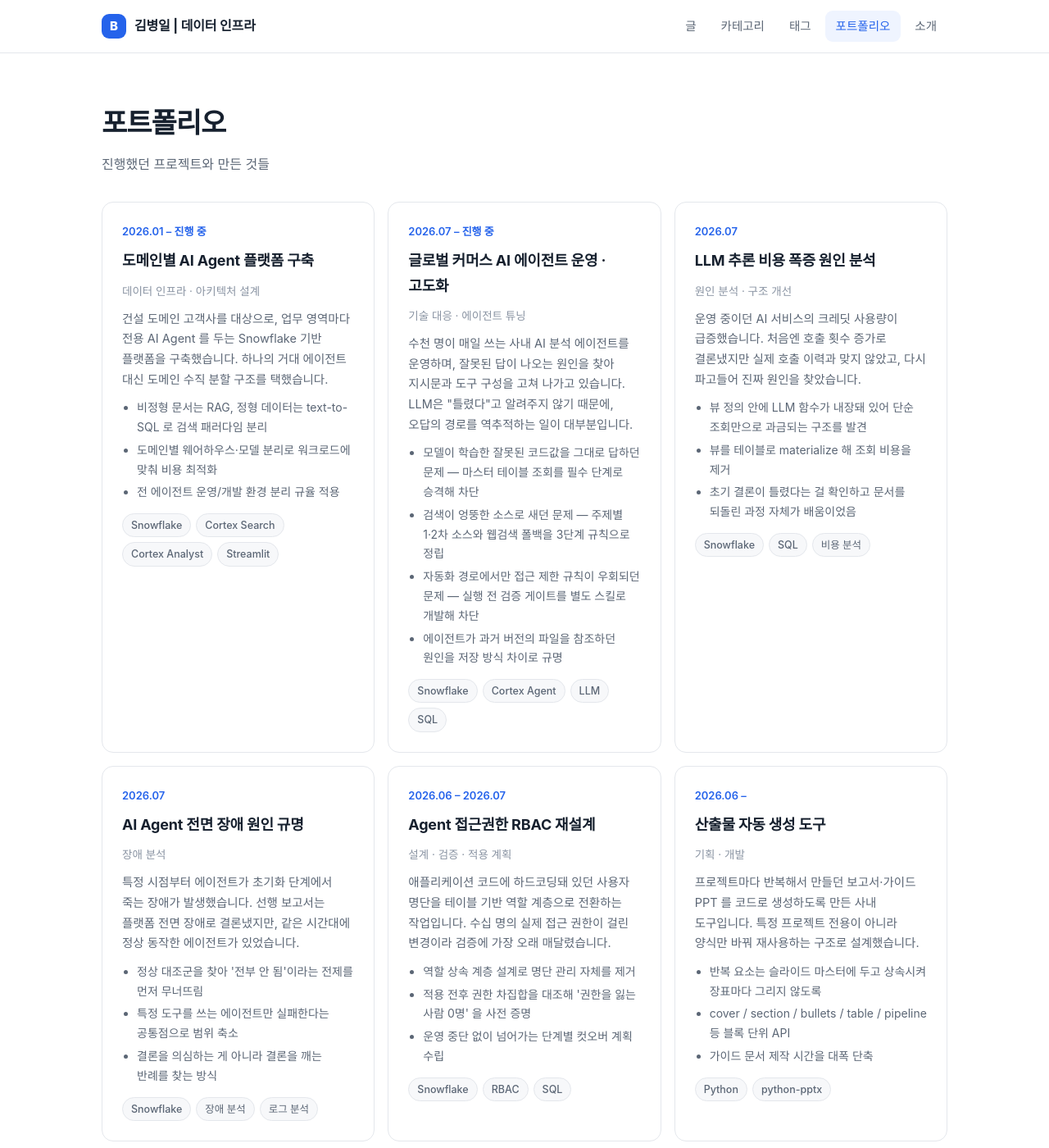
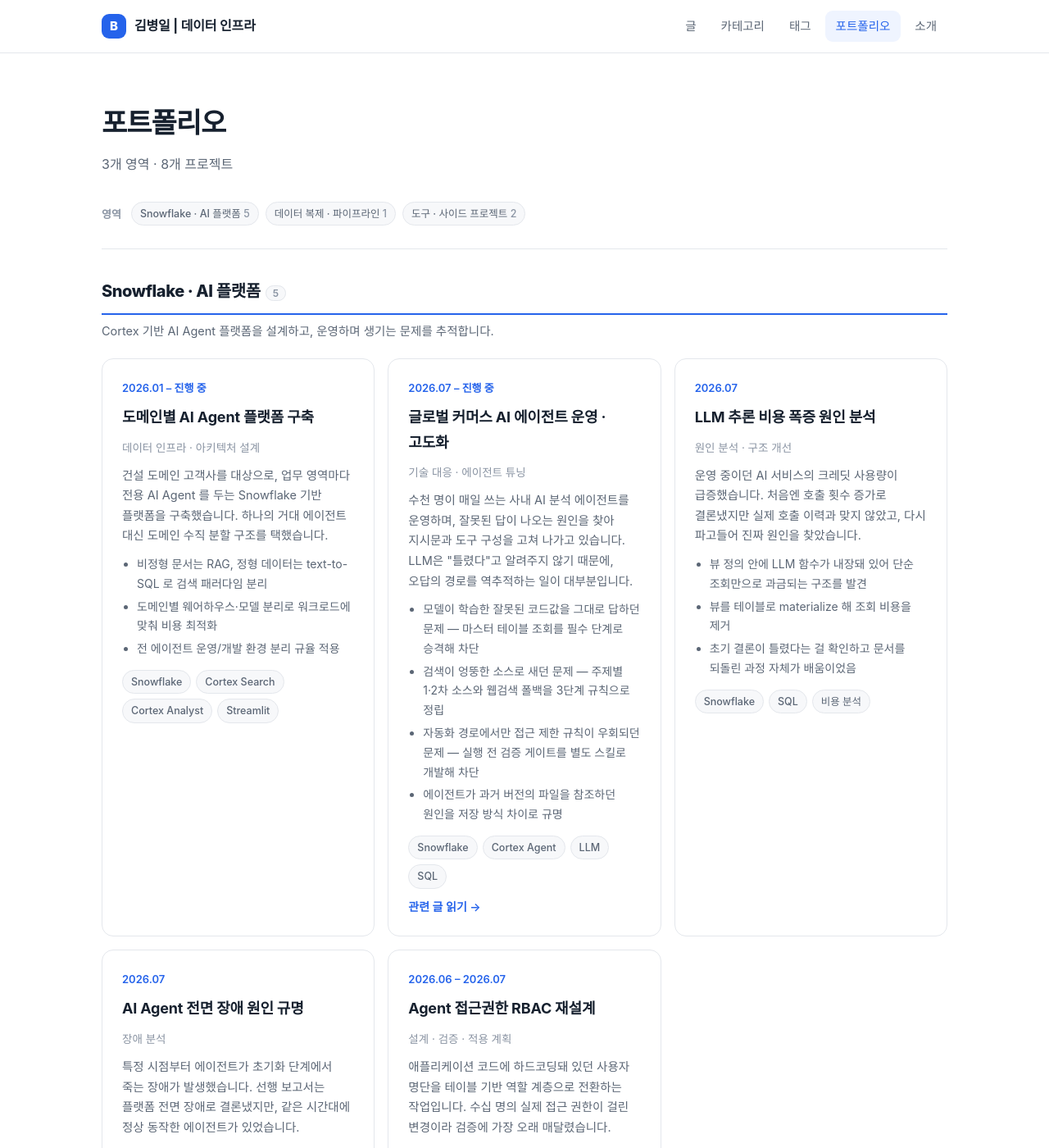
Before and after one commit to bone0825/bone0825.github.io, a Jekyll site: the page built from portfolio.html, in a window 1280 px wide and 1400 px high. Shown: the whole window at 82% size. Built offline with Jekyll 4.4.1, drawn with Linux system fonts in a browser that asks for light colours; some web fonts are replaced; some of the changed text lies outside the part shown.

```diff
--- a/_data/projects.yml
+++ b/_data/projects.yml
@@ -1,113 +1,133 @@
-# 포트폴리오 항목. /portfolio/ 와 홈에 자동 반영됩니다.
+# 포트폴리오 — 영역(group)별로 묶어서 표시합니다.
 #
 # ⚠️ 이 저장소는 PUBLIC 입니다.
 #    고객사명 · DB/스키마/객체명 · 계정 식별자 · 실명 · 정확한 데이터 규모는
 #    절대 여기에 쓰지 마세요. 문제 유형과 접근 방식까지만.
+#
+# 구조:  group(영역) → items(프로젝트 목록)
+#   - 위에 쓴 group 이 위에 표시됩니다 (순서 = 우선순위)
+#   - items 에 featured: true 를 달면 홈 화면 "주요 프로젝트" 에 노출됩니다
 
-- name: "도메인별 AI Agent 플랫폼 구축"
-  period: "2026.01 – 진행 중"
-  role: "데이터 인프라 · 아키텍처 설계"
-  description: >-
-    건설 도메인 고객사를 대상으로, 업무 영역마다 전용 AI Agent 를 두는
-    Snowflake 기반 플랫폼을 구축했습니다. 하나의 거대 에이전트 대신
-    도메인 수직 분할 구조를 택했습니다.
-  highlights:
-    - "비정형 문서는 RAG, 정형 데이터는 text-to-SQL 로 검색 패러다임 분리"
-    - "도메인별 웨어하우스·모델 분리로 워크로드에 맞춰 비용 최적화"
-    - "전 에이전트 운영/개발 환경 분리 규율 적용"
-  stack: ["Snowflake", "Cortex Search", "Cortex Analyst", "Streamlit"]
-  link: ""
+- group: "Snowflake · AI 플랫폼"
+  blurb: "Cortex 기반 AI Agent 플랫폼을 설계하고, 운영하며 생기는 문제를 추적합니다."
+  items:
 
-- name: "글로벌 커머스 AI 에이전트 운영 · 고도화"
-  period: "2026.07 – 진행 중"
-  role: "기술 대응 · 에이전트 튜닝"
-  description: >-
-    수천 명이 매일 쓰는 사내 AI 분석 에이전트를 운영하며,
-    잘못된 답이 나오는 원인을 찾아 지시문과 도구 구성을 고쳐 나가고 있습니다.
-    LLM은 "틀렸다"고 알려주지 않기 때문에, 오답의 경로를 역추적하는 일이 대부분입니다.
-  highlights:
-    - "모델이 학습한 잘못된 코드값을 그대로 답하던 문제 — 마스터 테이블 조회를 필수 단계로 승격해 차단"
-    - "검색이 엉뚱한 소스로 새던 문제 — 주제별 1·2차 소스와 웹검색 폴백을 3단계 규칙으로 정립"
-    - "자동화 경로에서만 접근 제한 규칙이 우회되던 문제 — 실행 전 검증 게이트를 별도 스킬로 개발해 차단"
-    - "에이전트가 과거 버전의 파일을 참조하던 원인을 저장 방식 차이로 규명"
-  stack: ["Snowflake", "Cortex Agent", "LLM", "SQL"]
-  link: ""
+    - name: "도메인별 AI Agent 플랫폼 구축"
+      period: "2026.01 – 진행 중"
+      role: "데이터 인프라 · 아키텍처 설계"
+      featured: true
+      description: >-
+        건설 도메인 고객사를 대상으로, 업무 영역마다 전용 AI Agent 를 두는
+        Snowflake 기반 플랫폼을 구축했습니다. 하나의 거대 에이전트 대신
+        도메인 수직 분할 구조를 택했습니다.
+      highlights:
+        - "비정형 문서는 RAG, 정형 데이터는 text-to-SQL 로 검색 패러다임 분리"
+        - "도메인별 웨어하우스·모델 분리로 워크로드에 맞춰 비용 최적화"
+        - "전 에이전트 운영/개발 환경 분리 규율 적용"
+      stack: ["Snowflake", "Cortex Search", "Cortex Analyst", "Streamlit"]
+      link: ""
 
-- name: "LLM 추론 비용 폭증 원인 분석"
-  period: "2026.07"
-  role: "원인 분석 · 구조 개선"
-  description: >-
-    운영 중이던 AI 서비스의 크레딧 사용량이 급증했습니다.
-    처음엔 호출 횟수 증가로 결론냈지만 실제 호출 이력과 맞지 않았고,
-    다시 파고들어 진짜 원인을 찾았습니다.
-  highlights:
-    - "뷰 정의 안에 LLM 함수가 내장돼 있어 단순 조회만으로 과금되는 구조를 발견"
-    - "뷰를 테이블로 materialize 해 조회 비용을 제거"
-    - "초기 결론이 틀렸다는 걸 확인하고 문서를 되돌린 과정 자체가 배움이었음"
-  stack: ["Snowflake", "SQL", "비용 분석"]
-  link: ""
+    - name: "글로벌 커머스 AI 에이전트 운영 · 고도화"
+      period: "2026.07 – 진행 중"
+      role: "기술 대응 · 에이전트 튜닝"
+      featured: true
+      description: >-
+        수천 명이 매일 쓰는 사내 AI 분석 에이전트를 운영하며,
+        잘못된 답이 나오는 원인을 찾아 지시문과 도구 구성을 고쳐 나가고 있습니다.
+        LLM은 "틀렸다"고 알려주지 않기 때문에, 오답의 경로를 역추적하는 일이 대부분입니다.
+      highlights:
+        - "모델이 학습한 잘못된 코드값을 그대로 답하던 문제 — 마스터 테이블 조회를 필수 단계로 승격해 차단"
+        - "검색이 엉뚱한 소스로 새던 문제 — 주제별 1·2차 소스와 웹검색 폴백을 3단계 규칙으로 정립"
+        - "자동화 경로에서만 접근 제한 규칙이 우회되던 문제 — 실행 전 검증 게이트를 별도 스킬로 개발해 차단"
+        - "에이전트가 과거 버전의 파일을 참조하던 원인을 저장 방식 차이로 규명"
+      stack: ["Snowflake", "Cortex Agent", "LLM", "SQL"]
+      link: "/posts/agent-rule-bypass-in-automation/"
 
-- name: "AI Agent 전면 장애 원인 규명"
-  period: "2026.07"
-  role: "장애 분석"
-  description: >-
-    특정 시점부터 에이전트가 초기화 단계에서 죽는 장애가 발생했습니다.
-    선행 보고서는 플랫폼 전면 장애로 결론냈지만,
-    같은 시간대에 정상 동작한 에이전트가 있었습니다.
-  highlights:
-    - "정상 대조군을 찾아 '전부 안 됨'이라는 전제를 먼저 무너뜨림"
-    - "특정 도구를 쓰는 에이전트만 실패한다는 공통점으로 범위 축소"
-    - "결론을 의심하는 게 아니라 결론을 깨는 반례를 찾는 방식"
-  stack: ["Snowflake", "장애 분석", "로그 분석"]
-  link: ""
+    - name: "LLM 추론 비용 폭증 원인 분석"
+      period: "2026.07"
+      role: "원인 분석 · 구조 개선"
+      featured: true
+      description: >-
+        운영 중이던 AI 서비스의 크레딧 사용량이 급증했습니다.
+        처음엔 호출 횟수 증가로 결론냈지만 실제 호출 이력과 맞지 않았고,
+        다시 파고들어 진짜 원인을 찾았습니다.
+      highlights:
+        - "뷰 정의 안에 LLM 함수가 내장돼 있어 단순 조회만으로 과금되는 구조를 발견"
+        - "뷰를 테이블로 materialize 해 조회 비용을 제거"
+        - "초기 결론이 틀렸다는 걸 확인하고 문서를 되돌린 과정 자체가 배움이었음"
+      stack: ["Snowflake", "SQL", "비용 분석"]
+      link: ""
 
-- name: "Agent 접근권한 RBAC 재설계"
-  period: "2026.06 – 2026.07"
-  role: "설계 · 검증 · 적용 계획"
-  description: >-
-    애플리케이션 코드에 하드코딩돼 있던 사용자 명단을
-    테이블 기반 역할 계층으로 전환하는 작업입니다.
-    수십 명의 실제 접근 권한이 걸린 변경이라 검증에 가장 오래 매달렸습니다.
-  highlights:
-    - "역할 상속 계층 설계로 명단 관리 자체를 제거"
-    - "적용 전후 권한 차집합을 대조해 '권한을 잃는 사람 0명' 을 사전 증명"
-    - "운영 중단 없이 넘어가는 단계별 컷오버 계획 수립"
-  stack: ["Snowflake", "RBAC", "SQL"]
-  link: ""
+    - name: "AI Agent 전면 장애 원인 규명"
+      period: "2026.07"
+      role: "장애 분석"
+      description: >-
+        특정 시점부터 에이전트가 초기화 단계에서 죽는 장애가 발생했습니다.
+        선행 보고서는 플랫폼 전면 장애로 결론냈지만,
+        같은 시간대에 정상 동작한 에이전트가 있었습니다.
+      highlights:
+        - "정상 대조군을 찾아 '전부 안 됨'이라는 전제를 먼저 무너뜨림"
+        - "특정 도구를 쓰는 에이전트만 실패한다는 공통점으로 범위 축소"
+        - "결론을 의심하는 게 아니라 결론을 깨는 반례를 찾는 방식"
+      stack: ["Snowflake", "장애 분석", "로그 분석"]
+      link: ""
 
-- name: "산출물 자동 생성 도구"
-  period: "2026.06 –"
-  role: "기획 · 개발"
-  description: >-
-    프로젝트마다 반복해서 만들던 보고서·가이드 PPT 를
-    코드로 생성하도록 만든 사내 도구입니다. 특정 프로젝트 전용이 아니라
-    양식만 바꿔 재사용하는 구조로 설계했습니다.
-  highlights:
-    - "반복 요소는 슬라이드 마스터에 두고 상속시켜 장표마다 그리지 않도록"
-    - "cover / section / bullets / table / pipeline 등 블록 단위 API"
-    - "가이드 문서 제작 시간을 대폭 단축"
-  stack: ["Python", "python-pptx"]
-  link: ""
+    - name: "Agent 접근권한 RBAC 재설계"
+      period: "2026.06 – 2026.07"
+      role: "설계 · 검증 · 적용 계획"
+      description: >-
+        애플리케이션 코드에 하드코딩돼 있던 사용자 명단을
+        테이블 기반 역할 계층으로 전환하는 작업입니다.
+        수십 명의 실제 접근 권한이 걸린 변경이라 검증에 가장 오래 매달렸습니다.
+      highlights:
+        - "역할 상속 계층 설계로 명단 관리 자체를 제거"
+        - "적용 전후 권한 차집합을 대조해 '권한을 잃는 사람 0명' 을 사전 증명"
+        - "운영 중단 없이 넘어가는 단계별 컷오버 계획 수립"
+      stack: ["Snowflake", "RBAC", "SQL"]
+      link: ""
 
-- name: "Oracle CDC 복제 운영"
-  period: "상시"
-  role: "운영 · 트러블슈팅"
-  description: >-
-    SharePlex 기반 Oracle 실시간 복제 환경을 운영하며
-    Capture 중단, 아카이브 로그 오류, 제약조건 위반 등을 처리했습니다.
-  highlights:
-    - "SCN 기반 복구 절차 정리"
-    - "부분 재적재와 전체 재적재 시나리오 구분 — reconcile 은 큐 단위라는 원칙"
-  stack: ["Oracle", "SharePlex", "CDC"]
-  link: ""
+- group: "데이터 복제 · 파이프라인"
+  blurb: "실시간 복제 환경을 운영하며 끊긴 지점을 복구합니다."
+  items:
 
-- name: "이 블로그"
-  period: "2026.09 –"
-  role: "제작"
-  description: >-
-    Jekyll 과 GitHub Pages 로 만든 개인 기술 블로그 겸 포트폴리오입니다.
-  highlights:
-    - "외부 테마 의존 없이 레이아웃 직접 구성"
-    - "Markdown 작성 후 push 하면 자동 배포"
-  stack: ["Jekyll", "GitHub Pages"]
-  link: "https://github.com/bone0825/bone0825.github.io"
+    - name: "Oracle CDC 복제 운영"
+      period: "상시"
+      role: "운영 · 트러블슈팅"
+      featured: true
+      description: >-
+        SharePlex 기반 Oracle 실시간 복제 환경을 운영하며
+        Capture 중단, 아카이브 로그 오류, 제약조건 위반 등을 처리했습니다.
+      highlights:
+        - "SCN 기반 복구 절차 정리"
+        - "부분 재적재와 전체 재적재 시나리오 구분 — reconcile 은 큐 단위라는 원칙"
+      stack: ["Oracle", "SharePlex", "CDC"]
+      link: ""
+
+- group: "도구 · 사이드 프로젝트"
+  blurb: "반복되는 일을 코드로 옮기거나, 그냥 만들고 싶어서 만든 것들."
+  items:
+
+    - name: "산출물 자동 생성 도구"
+      period: "2026.06 –"
+      role: "기획 · 개발"
+      description: >-
+        프로젝트마다 반복해서 만들던 보고서·가이드 PPT 를
+        코드로 생성하도록 만든 사내 도구입니다. 특정 프로젝트 전용이 아니라
+        양식만 바꿔 재사용하는 구조로 설계했습니다.
+      highlights:
+        - "반복 요소는 슬라이드 마스터에 두고 상속시켜 장표마다 그리지 않도록"
+        - "cover / section / bullets / table / pipeline 등 블록 단위 API"
+        - "가이드 문서 제작 시간을 대폭 단축"
+      stack: ["Python", "python-pptx"]
+      link: ""
+
+    - name: "이 블로그"
+      period: "2026.09 –"
+      role: "제작"
+      description: >-
+        Jekyll 과 GitHub Pages 로 만든 개인 기술 블로그 겸 포트폴리오입니다.
+      highlights:
+        - "외부 테마 의존 없이 레이아웃 직접 구성"
+        - "Markdown 작성 후 push 하면 자동 배포"
+      stack: ["Jekyll", "GitHub Pages"]
+      link: "https://github.com/bone0825/bone0825.github.io"
--- a/assets/css/main.css
+++ b/assets/css/main.css
@@ -327,6 +327,15 @@ a.tag-link:hover {
 /* 앵커로 이동했을 때 sticky 헤더에 가리지 않도록 */
 [id^="tag-"], .prose h2[id], .prose h3[id] { scroll-margin-top: 80px; }
 
+/* ---------- 포트폴리오 영역 그룹 ---------- */
+.group-blurb {
+  margin: 8px 0 20px; color: var(--text-soft); font-size: 14.5px;
+}
+.project-group {
+  margin-top: auto; padding-top: 10px;
+  color: var(--text-mute); font-size: 12.5px; font-weight: 600;
+}
+
 /* ---------- 웹에서 글 쓰기/수정 ---------- */
 .new-post-row { margin: 18px 0 0; }
 .edit-row {
--- a/portfolio.html
+++ b/portfolio.html
@@ -8,12 +8,33 @@ nav_order: 4
 <div class="wrap">
   <header class="page-head">
     <h1 class="page-title">포트폴리오</h1>
-    <p class="page-subtitle">진행했던 프로젝트와 만든 것들</p>
+    <p class="page-subtitle">
+      {%- assign total = 0 -%}
+      {%- for g in site.data.projects -%}{%- assign total = total | plus: g.items.size -%}{%- endfor -%}
+      {{ site.data.projects.size }}개 영역 · {{ total }}개 프로젝트
+    </p>
   </header>
 
   {%- if site.data.projects.size > 0 -%}
+
+    <div class="filter-row">
+      <span class="filter-label">영역</span>
+      {%- for g in site.data.projects -%}
+        <a class="tag tag-link" href="#grp-{{ g.group | slugify }}">
+          {{ g.group }} <em>{{ g.items.size }}</em>
+        </a>
+      {%- endfor -%}
+    </div>
+
+    {%- for g in site.data.projects -%}
+      <section class="cat-block" id="grp-{{ g.group | slugify }}">
+        <h2 class="cat-title">
+          {{ g.group }}<span class="tag-count">{{ g.items.size }}</span>
+        </h2>
+        {%- if g.blurb -%}<p class="group-blurb">{{ g.blurb }}</p>{%- endif -%}
+
         <div class="project-grid">
-      {%- for project in site.data.projects -%}
+          {%- for project in g.items -%}
             <div class="project-card">
               <div class="project-period">{{ project.period }}</div>
               <h3 class="project-name">{{ project.name }}</h3>
@@ -31,11 +52,18 @@ nav_order: 4
               </div>
 
               {%- if project.link and project.link != "" -%}
+                {%- if project.link contains "http" -%}
                   <a class="project-link" href="{{ project.link }}" target="_blank" rel="noopener">자세히 보기 →</a>
+                {%- else -%}
+                  <a class="project-link" href="{{ project.link | relative_url }}">관련 글 읽기 →</a>
+                {%- endif -%}
               {%- endif -%}
             </div>
           {%- endfor -%}
         </div>
+      </section>
+    {%- endfor -%}
+
   {%- else -%}
     <p class="empty"><code>_data/projects.yml</code> 에 프로젝트를 추가하면 여기에 표시됩니다.</p>
   {%- endif -%}
```
Also changed, not shown: index.html (+8 -2 lines). Lines whose indentation alone changed are shown as unchanged.
